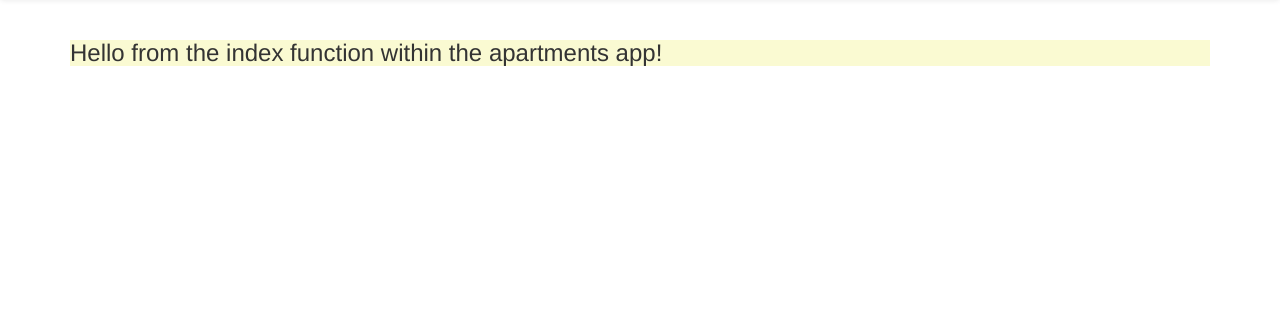
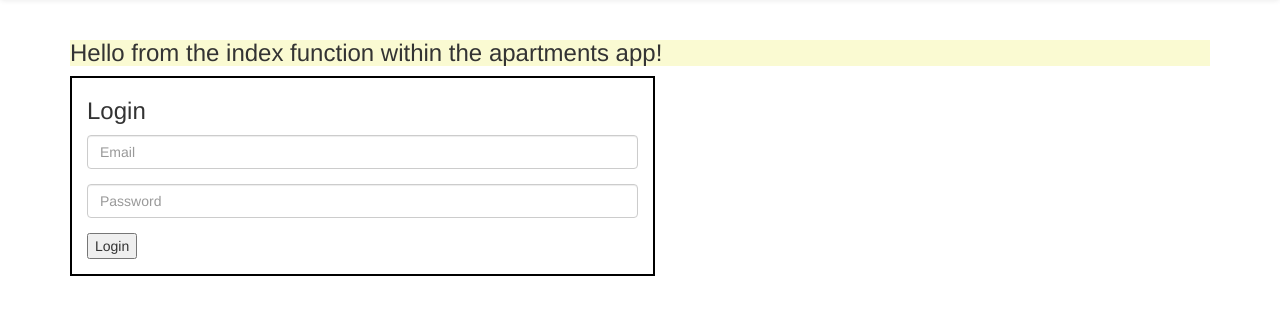
Before and after one commit to bergrosmorth/CastleApartments, a Django app: page / in a window 1280 px wide. Shown: the part 52-367 px from the top of the page. Run offline with Django 3.2, Linux system fonts and the light colour scheme; some libraries are stand-ins or nearby versions.

Commit message:
Update apartment-index.html

```diff
--- a/templates/apartment/apartment-index.html
+++ b/templates/apartment/apartment-index.html
@@ -3,5 +3,20 @@
 {% block content %}
 
     <h3 class="yellow">Hello from the index function within the apartments app!</h3>
-
+    <div class="container login-container">
+        <div class="row">
+            <div class = "col-md-6 login-form-1">
+                <h3>Login</h3>
+                    <div class="form-group">
+                        <input type="text" class="form-control" placeholder="Email" value="">
+                    </div>
+                    <div class="form-group">
+                        <input type="password" class="form-control" placeholder="Password" value="">
+                    </div>
+                    <div class="form-group">
+                        <input type="submit" class="btnSubmit" value="Login">
+                    </div>
+            </div>
+        </div>
+    </div>
 {% endblock %}
```
